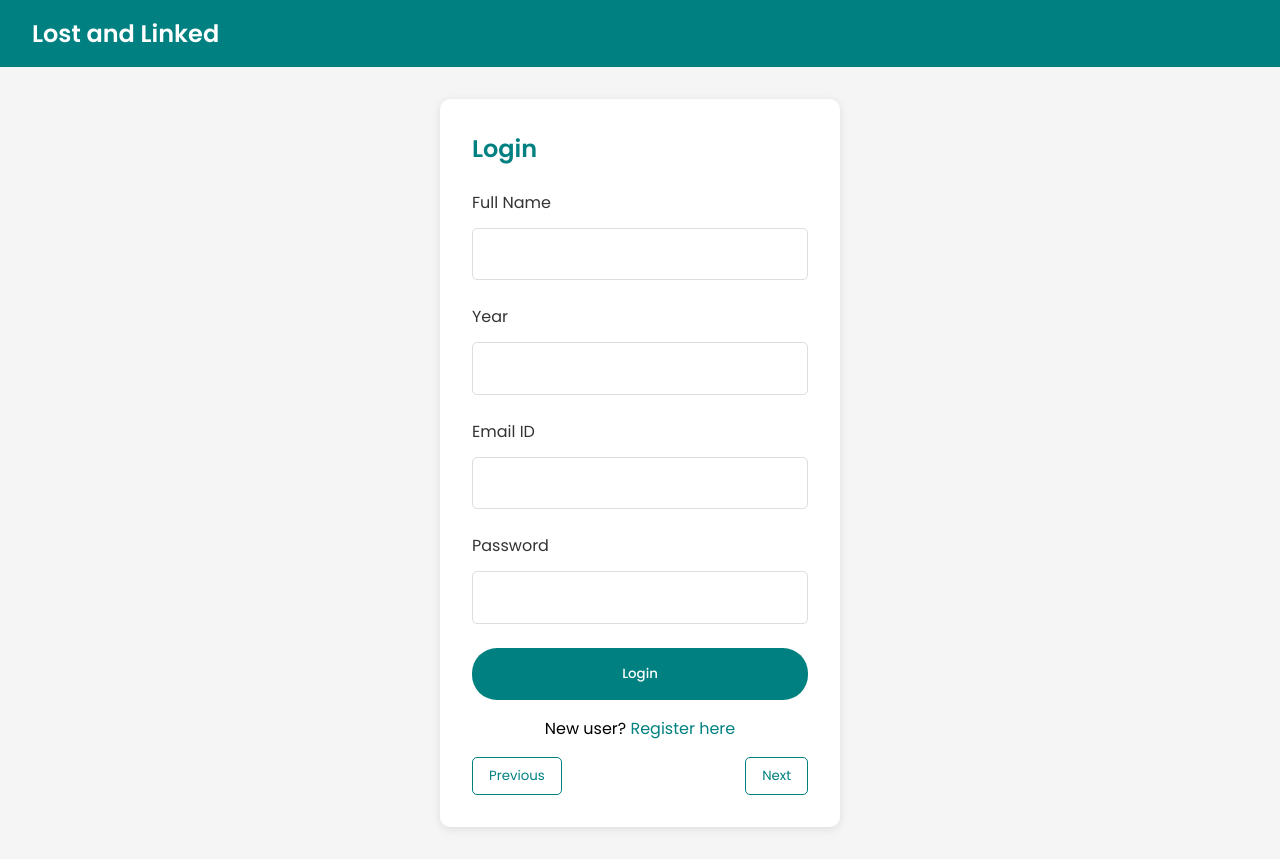
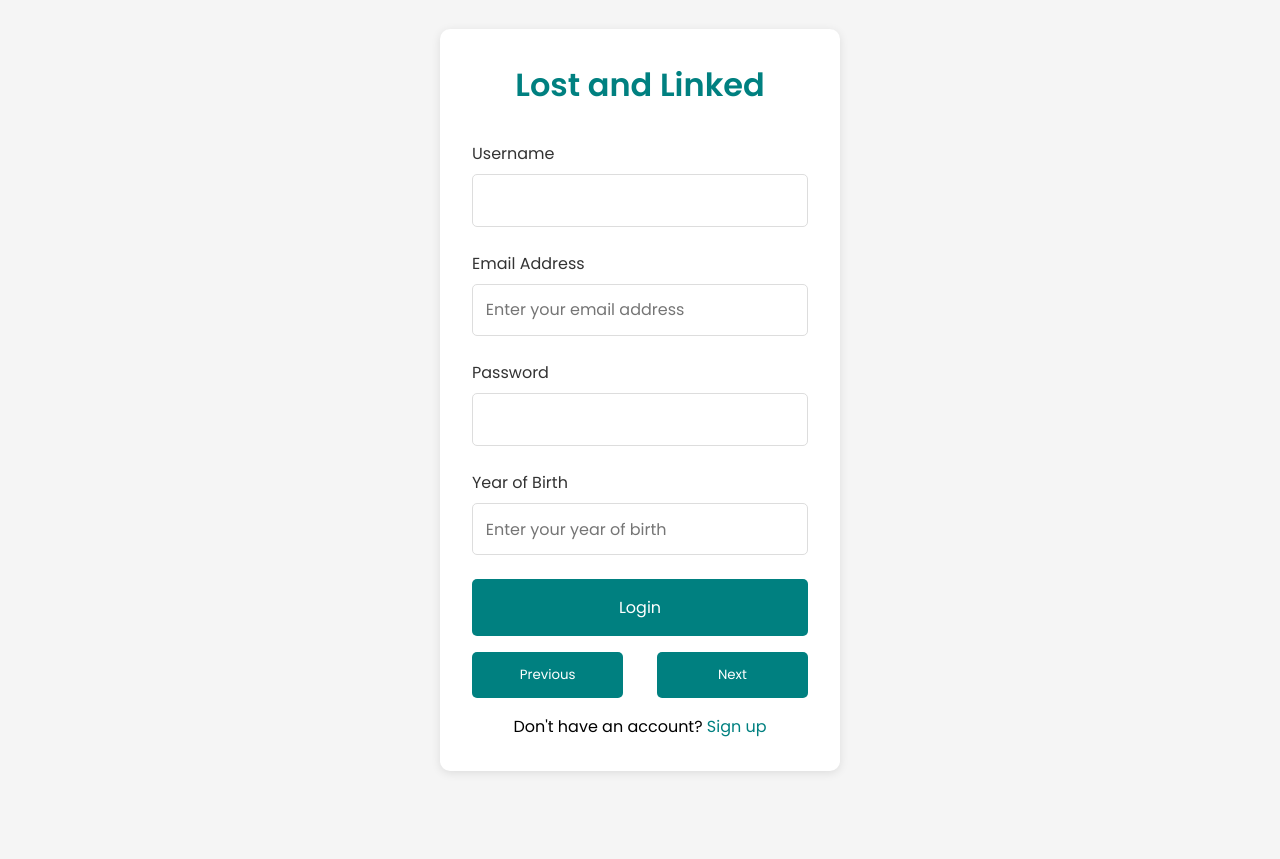
Before and after one commit to bills-alt/lostandfoundwebsite.github.io, a plain HTML site: page login.html in a window 1280 px wide. After the commit the page ends 800 px from the top, so only its background shows below. Drawn offline with Linux system fonts and the light colour scheme.

Commit message:
Update login.html

```diff
--- a/login.html
+++ b/login.html
@@ -5,7 +5,6 @@
     <meta name="viewport" content="width=device-width, initial-scale=1.0">
     <title>Login - Lost and Linked</title>
     <link href="https://fonts.googleapis.com/css2?family=Poppins:wght@300;400;500;600&display=swap" rel="stylesheet">
-    <script src="https://www.google.com/recaptcha/api.js" async defer></script>
     <style>
         * {
             margin: 0;
@@ -16,41 +15,29 @@
 
         body {
             background-color: #f5f5f5;
-            height: 100vh;
-            display: flex;
-            flex-direction: column;
-        }
-
-        .navbar {
-            background-color: #008080;
-            padding: 1rem 2rem;
-            display: flex;
-            justify-content: space-between;
-            align-items: center;
-        }
-
-        .logo {
-            color: white;
-            font-size: 1.5rem;
-            font-weight: 600;
-            text-decoration: none;
-        }
-
-        .container {
-            flex: 1;
             display: flex;
             justify-content: center;
             align-items: center;
-            padding: 2rem;
+            min-height: 100vh;
         }
 
-        .login-box {
-            background-color: white;
+        .login-container {
+            background: white;
             padding: 2rem;
             border-radius: 10px;
             box-shadow: 0 2px 10px rgba(0,0,0,0.1);
             width: 100%;
             max-width: 400px;
+        }
+
+        .logo {
+            text-align: center;
+            margin-bottom: 2rem;
+        }
+
+        .logo h1 {
+            color: #008080;
+            font-size: 2rem;
         }
 
         .form-group {
@@ -71,118 +58,162 @@
             font-size: 1rem;
         }
 
-        .btn {
-            padding: 1rem 2rem;
-            border: none;
-            border-radius: 25px;
-            cursor: pointer;
-            transition: all 0.3s ease;
-            font-weight: 500;
-            width: 100%;
+        input:focus {
+            outline: none;
+            border-color: #008080;
         }
 
-        .btn-primary {
+        .btn {
+            width: 100%;
+            padding: 1rem;
             background-color: #008080;
             color: white;
+            border: none;
+            border-radius: 5px;
+            font-size: 1rem;
+            cursor: pointer;
+            transition: background-color 0.3s;
         }
 
-        .btn-primary:hover {
+        .btn:hover {
             background-color: #006666;
+        }
+
+        .signup-link {
+            text-align: center;
+            margin-top: 1rem;
+        }
+
+        .signup-link a {
+            color: #008080;
+            text-decoration: none;
+        }
+
+        .signup-link a:hover {
+            text-decoration: underline;
+        }
+
+        .error-message {
+            color: #ff4444;
+            margin-top: 0.5rem;
+            font-size: 0.9rem;
+            display: none;
         }
 
         .navigation {
             display: flex;
             justify-content: space-between;
             margin-top: 1rem;
+            gap: 1rem;
         }
 
         .nav-btn {
-            padding: 0.5rem 1rem;
-            background-color: transparent;
-            border: 1px solid #008080;
-            color: #008080;
+            width: 45%;
+            padding: 0.8rem;
+            background-color: #008080;
+            color: white;
+            border: none;
             border-radius: 5px;
             cursor: pointer;
+            transition: all 0.3s ease;
         }
 
-        .register-link {
-            text-align: center;
-            margin-top: 1rem;
-        }
-
-        .register-link a {
-            color: #008080;
-            text-decoration: none;
-        }
-        .form-group {
-            margin-bottom: 1.5rem;
-        }
-        input {
-            width: 100%;
-            padding: 0.8rem;
-            border: 1px solid #ddd;
-            border-radius: 5px;
-            font-size: 1rem;
-            margin-top: 0.3rem;
+        .nav-btn:hover {
+            background-color: #006666;
         }
     </style>
 </head>
 <body>
-    <nav class="navbar">
-        <a href="index.html" class="logo">Lost and Linked</a>
-    </nav>
+    <div class="login-container">
+        <div class="logo">
+            <h1>Lost and Linked</h1>
+        </div>
 
-    <div class="container">
-        <div class="login-box">
-            <h2 style="color: #008080; margin-bottom: 1.5rem;">Login</h2>
-            <form action="dashboard.html" onsubmit="return validateForm()">
+        <form onsubmit="return validateForm()">
             <div class="form-group">
-                    <label for="name">Full Name</label>
-                    <input type="text" id="name" required>
+                <label for="username">Username</label>
+                <input type="text" id="username" name="username" required>
+                <div class="error-message" id="username-error">Please enter a valid username</div>
             </div>
 
             <div class="form-group">
-                    <label for="year">Year</label>
-                    <input type="number" id="year" min="1900" max="2024" required>
-                </div>
-
-                <div class="form-group">
-                    <label for="email">Email ID</label>
-                    <input type="email" id="email" required>
+                <label for="email">Email Address</label>
+                <input type="email" id="email" name="email" required placeholder="Enter your email address">
+                <div class="error-message" id="email-error">Please enter a valid email address</div>
             </div>
 
             <div class="form-group">
                 <label for="password">Password</label>
-                    <input type="password" id="password" required>
+                <input type="password" id="password" name="password" required>
+                <div class="error-message" id="password-error">Password must be at least 6 characters</div>
             </div>
 
-                <button type="submit" class="btn btn-primary">Login</button>
-
-                <div class="register-link">
-                    <p>New user? <a href="register.html">Register here</a></p>
+            <div class="form-group">
+                <label for="year">Year of Birth</label>
+                <input type="number" id="year" name="year" required min="1900" max="2024" placeholder="Enter your year of birth">
+                <div class="error-message" id="year-error">Please enter a valid year</div>
             </div>
 
+            <button type="submit" class="btn">Login</button>
+        </form>
+
         <div class="navigation">
-                    <a href="index.html"><button type="button" class="nav-btn">Previous</button></a>
-                    <button type="submit" class="nav-btn">Next</button>
+            <button class="nav-btn" onclick="window.location.href='index.html'">Previous</button>
+            <button class="nav-btn" onclick="window.location.href='signup.html'">Next</button>
         </div>
-            </form>
+
+        <div class="signup-link">
+            <p>Don't have an account? <a href="signup.html">Sign up</a></p>
         </div>
     </div>
 
     <script>
         function validateForm() {
-            // Basic form validation
-            const name = document.getElementById('name').value;
-            const year = document.getElementById('year').value;
+            let isValid = true;
+            const username = document.getElementById('username').value;
             const email = document.getElementById('email').value;
             const password = document.getElementById('password').value;
+            const year = document.getElementById('year').value;
 
-            if (!name || !year || !email || !password) {
-                alert("Please fill in all fields");
-                return false;
+            // Reset error messages
+            document.querySelectorAll('.error-message').forEach(elem => {
+                elem.style.display = 'none';
+            });
+
+            // Username validation
+            if (username.length < 3) {
+                document.getElementById('username-error').style.display = 'block';
+                isValid = false;
             }
-            return true;
+
+            // Email validation
+            if (!email.includes('@') || !email.includes('.')) {
+                document.getElementById('email-error').style.display = 'block';
+                isValid = false;
+            }
+
+            // Password validation
+            if (password.length < 6) {
+                document.getElementById('password-error').style.display = 'block';
+                isValid = false;
+            }
+
+            // Year validation
+            const currentYear = new Date().getFullYear();
+            if (year < 1900 || year > currentYear) {
+                document.getElementById('year-error').style.display = 'block';
+                isValid = false;
+            }
+
+            if (isValid) {
+                // Store login info in localStorage for demo purposes
+                localStorage.setItem('isLoggedIn', 'true');
+                localStorage.setItem('username', username);
+                localStorage.setItem('userEmail', email);
+                window.location.href = 'dashboard.html';
+            }
+
+            return false; // Prevent form submission
         }
     </script>
 </body>
```
Lines whose indentation alone changed are shown as unchanged.
